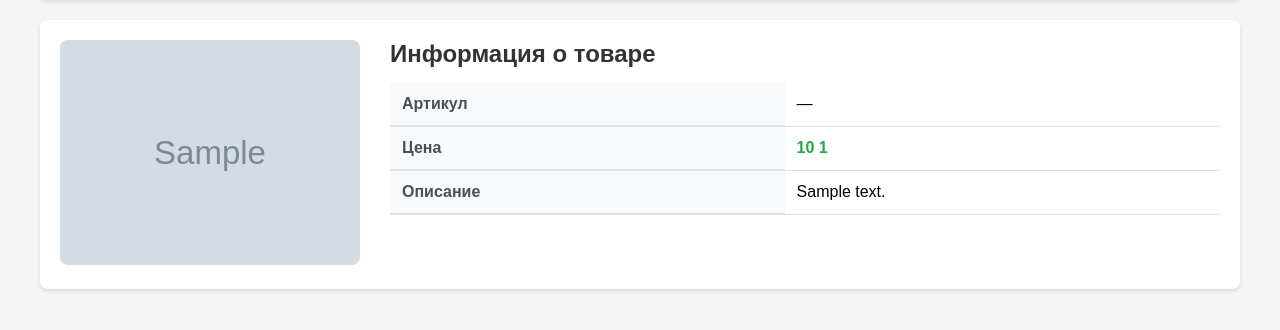
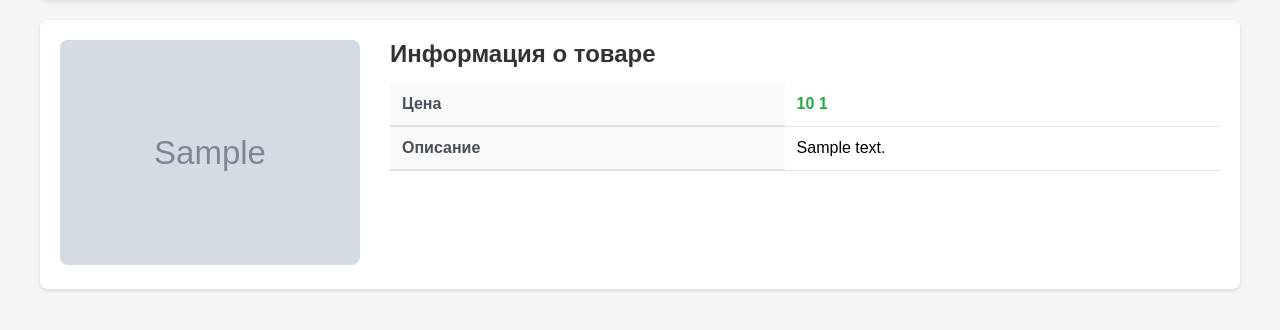
Before and after one commit to Tikhovskoy/deal_management, a Django app: template templates/product_qr/view.html in a window 1280 px wide. Shown: the part 107-437 px from the top of the page. Run offline with Django 4.2, Linux system fonts and the light colour scheme; the template is opened without the code that fills it: most values are stand-ins (such as "Sample title", 1, 10 or a date in 2020); grey boxes marked "Sample" are stand-in pictures.

Commit message:
Убрал артикул из карточки товара, так как поле не используется

```diff
--- a/templates/product_qr/view.html
+++ b/templates/product_qr/view.html
@@ -20,10 +20,6 @@
 
             <table>
                 <tr>
-                    <th>Артикул</th>
-                    <td>{{ product.ARTICLE|default:"—" }}</td>
-                </tr>
-                <tr>
                     <th>Цена</th>
                     <td class="amount">{{ product.PRICE }} {{ product.CURRENCY_ID }}</td>
                 </tr>
```
